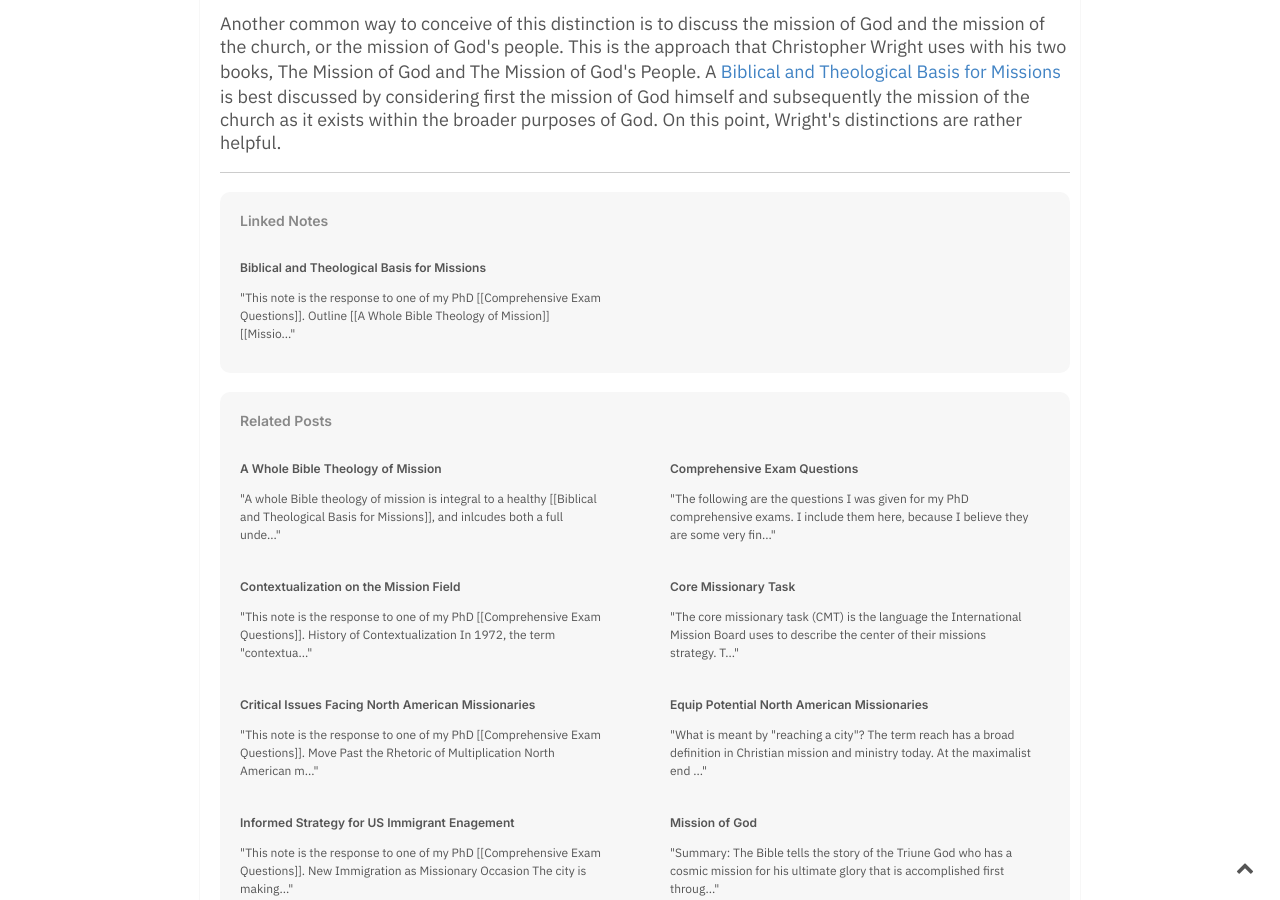
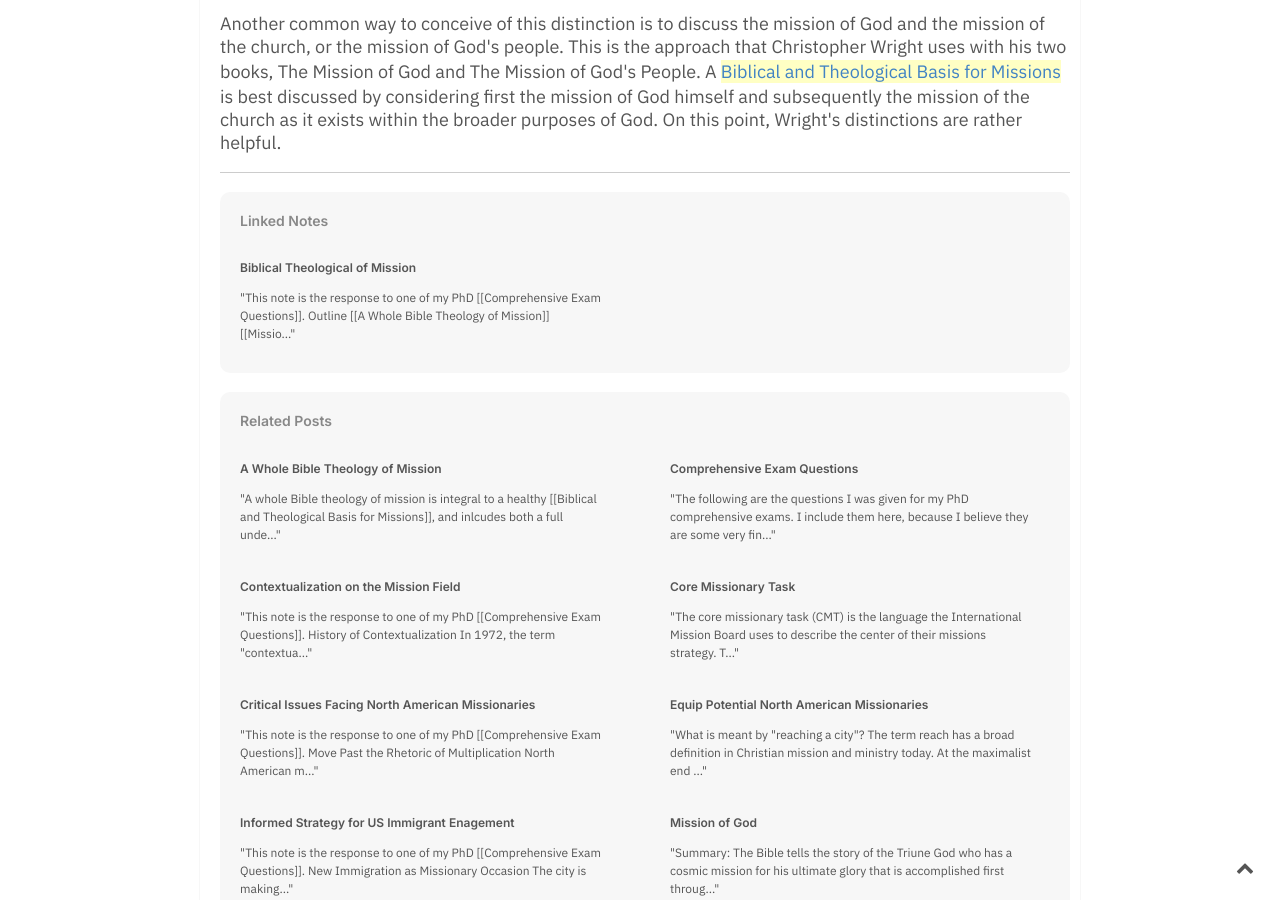
Before and after one commit to keelancook/notebook, a Jekyll site: the page built from _notes/Mission and Missions.md, in a window 1280 px wide and 900 px high, scrolled down 922 px. Built offline with Jekyll 4.4.1, drawn with Linux system fonts in a browser that asks for light colours.

Commit message:
Edited Note

```diff
--- a/_notes/Biblical and Theological Basis for Missions.md
+++ b/_notes/Biblical and Theological Basis for Missions.md
@@ -1,10 +1,12 @@
 ---
-title: Biblical and Theological Basis for Missions
+title: Biblical Theological of Mission
 author: Keelan Cook
 season: spring
 tags: missions Bible theology
-created: 2021-01-17
+created: 2021-01-17T00:00:00-06:00
+modified: 2021-01-27T22:20:11-06:00
 ---
+
 *This note is the response to one of my PhD [[Comprehensive Exam Questions]].*
 
 ## Outline
```
